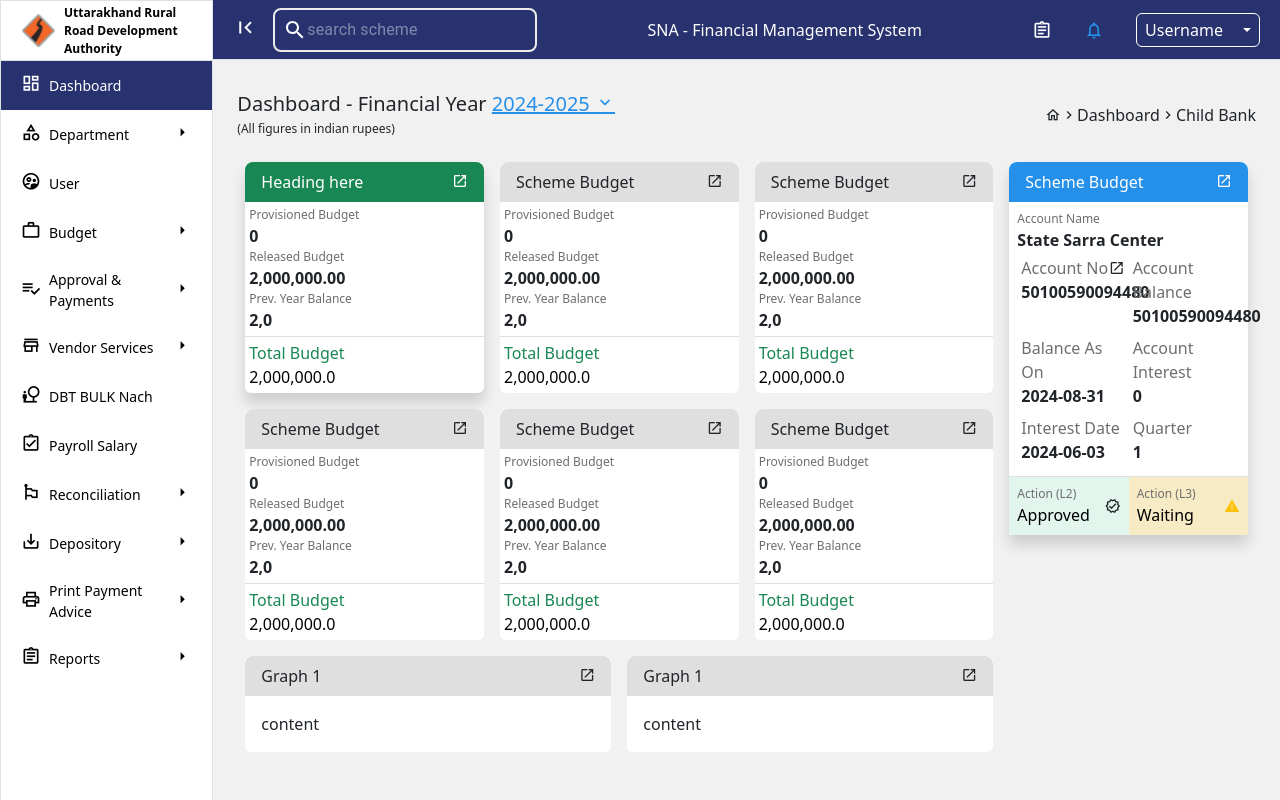
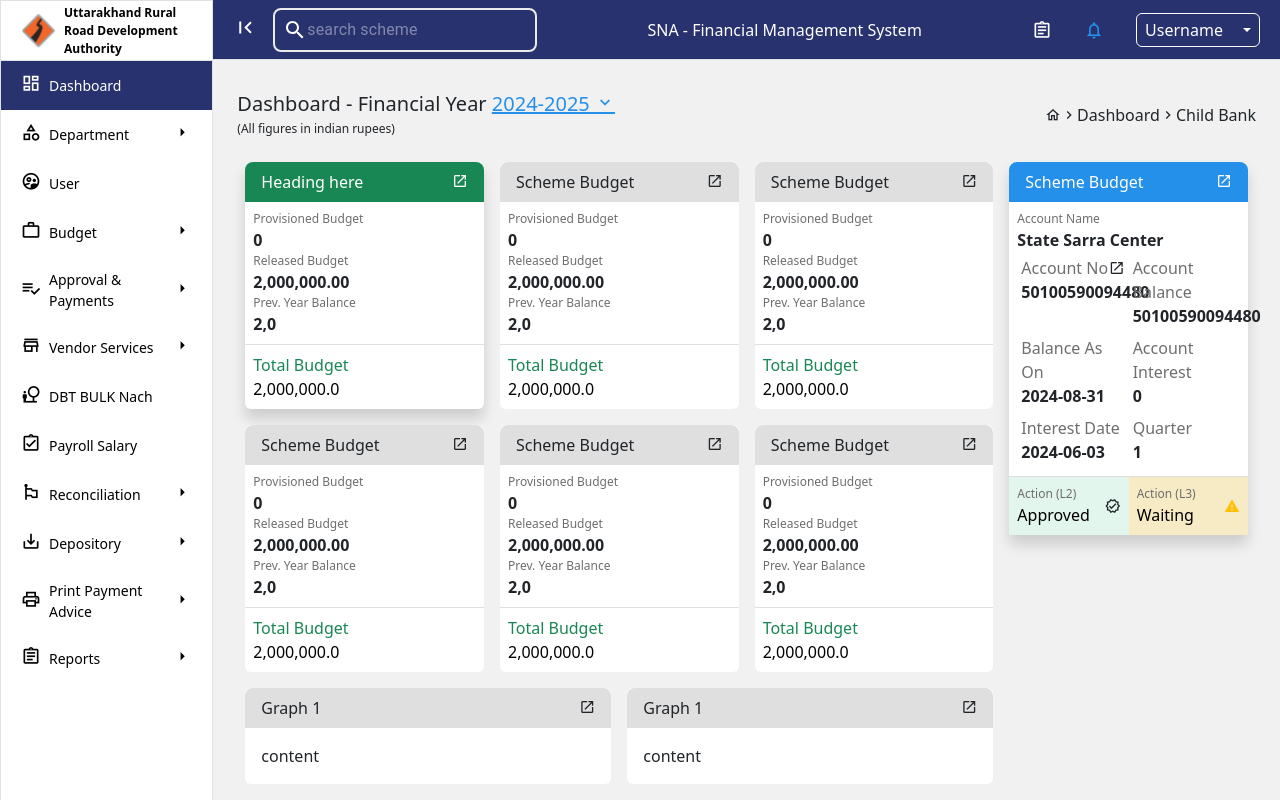
Before and after one commit to NaveenWebDev/newCompanyDashboard, a React (Vite) app: page / in a window 1280 px wide. Built offline with nearby package versions, Linux system fonts and the light colour scheme.

Commit message:
add some padding in dasboard card

```diff
--- a/src/components/DashboardData.jsx
+++ b/src/components/DashboardData.jsx
@@ -34,7 +34,7 @@ const DashboardData = () => {
                     <i className="icon-open_in_new"></i>
                   </span>
                 </div>
-                <div className="mid p-1">
+                <div className="mid p-2">
                   <p className="text-black-60 fs-12px">Provisioned Budget</p>
                   <span className="fw-600">0</span>
                   <p className="text-black-60 fs-12px">Released Budget</p>
@@ -42,7 +42,7 @@ const DashboardData = () => {
                   <p className="text-black-60 fs-12px">Prev. Year Balance</p>
                   <span className="fw-600">2,0</span>
                 </div>
-                <div className="bottom border-top-black-10 row p-1">
+                <div className="bottom border-top-black-10 row p-2">
                   <span className="text-success-100 col-12"> Total Budget</span>
                   <span className="text-black"> 2,000,000.0 </span>
                 </div>
@@ -56,7 +56,7 @@ const DashboardData = () => {
                     <i className="icon-open_in_new"></i>
                   </span>
                 </div>
-                <div className="mid p-1">
+                <div className="mid p-2">
                   <p className="text-black-60 fs-12px">Provisioned Budget</p>
                   <span className="fw-600">0</span>
                   <p className="text-black-60 fs-12px">Released Budget</p>
@@ -64,7 +64,7 @@ const DashboardData = () => {
                   <p className="text-black-60 fs-12px">Prev. Year Balance</p>
                   <span className="fw-600">2,0</span>
                 </div>
-                <div className="bottom border-top-black-10 row p-1">
+                <div className="bottom border-top-black-10 row p-2">
                   <span className="text-success-100 col-12"> Total Budget</span>
                   <span className="text-black"> 2,000,000.0 </span>
                 </div>
@@ -78,7 +78,7 @@ const DashboardData = () => {
                     <i className="icon-open_in_new"></i>
                   </span>
                 </div>
-                <div className="mid p-1">
+                <div className="mid p-2">
                   <p className="text-black-60 fs-12px">Provisioned Budget</p>
                   <span className="fw-600">0</span>
                   <p className="text-black-60 fs-12px">Released Budget</p>
@@ -86,7 +86,7 @@ const DashboardData = () => {
                   <p className="text-black-60 fs-12px">Prev. Year Balance</p>
                   <span className="fw-600">2,0</span>
                 </div>
-                <div className="bottom border-top-black-10 row p-1">
+                <div className="bottom border-top-black-10 row p-2">
                   <span className="text-success-100 col-12"> Total Budget</span>
                   <span className="text-black"> 2,000,000.0 </span>
                 </div>
@@ -100,7 +100,7 @@ const DashboardData = () => {
                     <i className="icon-open_in_new"></i>
                   </span>
                 </div>
-                <div className="mid p-1">
+                <div className="mid p-2">
                   <p className="text-black-60 fs-12px">Provisioned Budget</p>
                   <span className="fw-600">0</span>
                   <p className="text-black-60 fs-12px">Released Budget</p>
@@ -108,7 +108,7 @@ const DashboardData = () => {
                   <p className="text-black-60 fs-12px">Prev. Year Balance</p>
                   <span className="fw-600">2,0</span>
                 </div>
-                <div className="bottom border-top-black-10 row p-1">
+                <div className="bottom border-top-black-10 row p-2">
                   <span className="text-success-100 col-12"> Total Budget</span>
                   <span className="text-black"> 2,000,000.0 </span>
                 </div>
@@ -122,7 +122,7 @@ const DashboardData = () => {
                     <i className="icon-open_in_new"></i>
                   </span>
                 </div>
-                <div className="mid p-1">
+                <div className="mid p-2">
                   <p className="text-black-60 fs-12px">Provisioned Budget</p>
                   <span className="fw-600">0</span>
                   <p className="text-black-60 fs-12px">Released Budget</p>
@@ -130,7 +130,7 @@ const DashboardData = () => {
                   <p className="text-black-60 fs-12px">Prev. Year Balance</p>
                   <span className="fw-600">2,0</span>
                 </div>
-                <div className="bottom border-top-black-10 row p-1">
+                <div className="bottom border-top-black-10 row p-2">
                   <span className="text-success-100 col-12"> Total Budget</span>
                   <span className="text-black"> 2,000,000.0 </span>
                 </div>
@@ -144,7 +144,7 @@ const DashboardData = () => {
                     <i className="icon-open_in_new"></i>
                   </span>
                 </div>
-                <div className="mid p-1">
+                <div className="mid p-2">
                   <p className="text-black-60 fs-12px">Provisioned Budget</p>
                   <span className="fw-600">0</span>
                   <p className="text-black-60 fs-12px">Released Budget</p>
@@ -152,7 +152,7 @@ const DashboardData = () => {
                   <p className="text-black-60 fs-12px">Prev. Year Balance</p>
                   <span className="fw-600">2,0</span>
                 </div>
-                <div className="bottom border-top-black-10 row p-1">
+                <div className="bottom border-top-black-10 row p-2">
                   <span className="text-success-100 col-12"> Total Budget</span>
                   <span className="text-black"> 2,000,000.0 </span>
                 </div>
```
